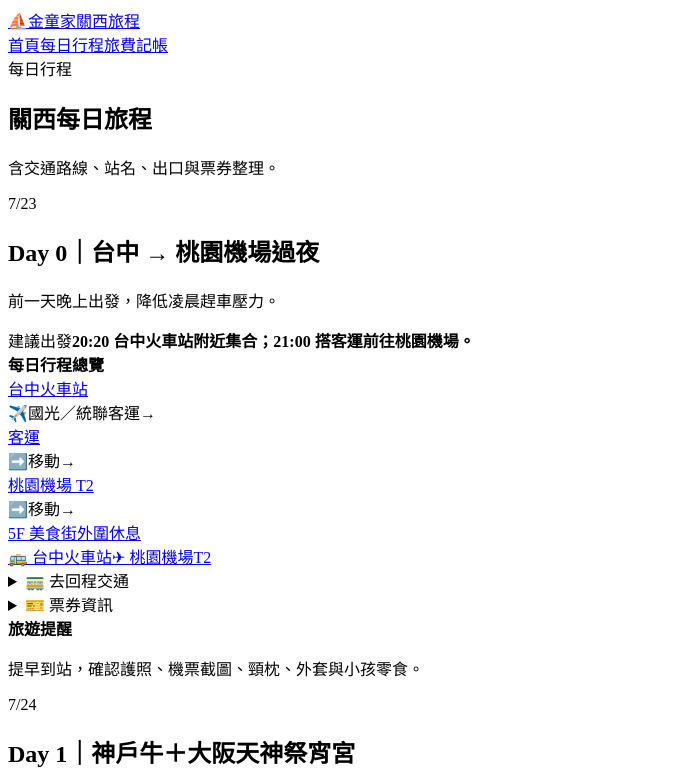
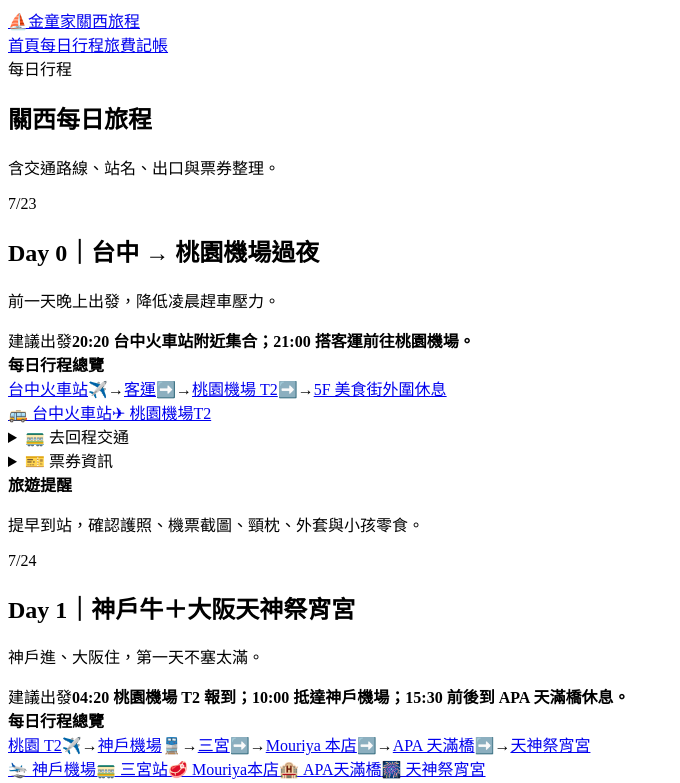
Before and after one commit to sacha693/my-storyjs-app, a React (Vite) app: page /my-storyjs-app/days in a window 1280 px wide. Shown: the top 783 px of the page, without its empty margins (0-680 px from the left). Built offline with nearby package versions, Linux system fonts and the light colour scheme.

Commit message:
Make route flow layout stable

```diff
--- a/src/components/RouteFlow.tsx
+++ b/src/components/RouteFlow.tsx
@@ -22,39 +22,33 @@ function iconForStep(step?: TransitStep) {
   return '➡️'
 }
 
-function labelForStep(step?: TransitStep) {
-  if (!step?.lineName) return '移動'
-  return step.lineName
-}
-
 export function RouteFlow({ route, outbound }: RouteFlowProps) {
   return (
-    <section className="dayOverview routeFlowPanel">
+    <section className="dayOverview">
       <strong>每日行程總覽</strong>
 
-      <div className="routeFlow" aria-label="每日移動路線">
+      <div className="routeLine safeRouteLine" aria-label="每日移動路線">
         {route.map((stop, index) => {
           const step = outbound[index - 1] ?? outbound[index]
 
           return (
-            <div className="routeFlowItem" key={`${stop.label}-${index}`}>
+            <span className="safeRouteGroup" key={`${stop.label}-${index}`}>
               {index > 0 ? (
-                <div className="routeMove">
-                  <span className="moveIcon">{iconForStep(step)}</span>
-                  <span className="moveLine">{labelForStep(step)}</span>
-                  <span className="moveArrow">→</span>
-                </div>
+                <span className="safeMoveHint">
+                  <span>{iconForStep(step)}</span>
+                  <span>→</span>
+                </span>
               ) : null}
 
               <a
-                className="routeChip routeStop"
+                className="routeChip"
                 href={mapUrl(stop)}
                 target="_blank"
                 rel="noreferrer"
               >
                 {stop.label}
               </a>
-            </div>
+            </span>
           )
         })}
       </div>
```
